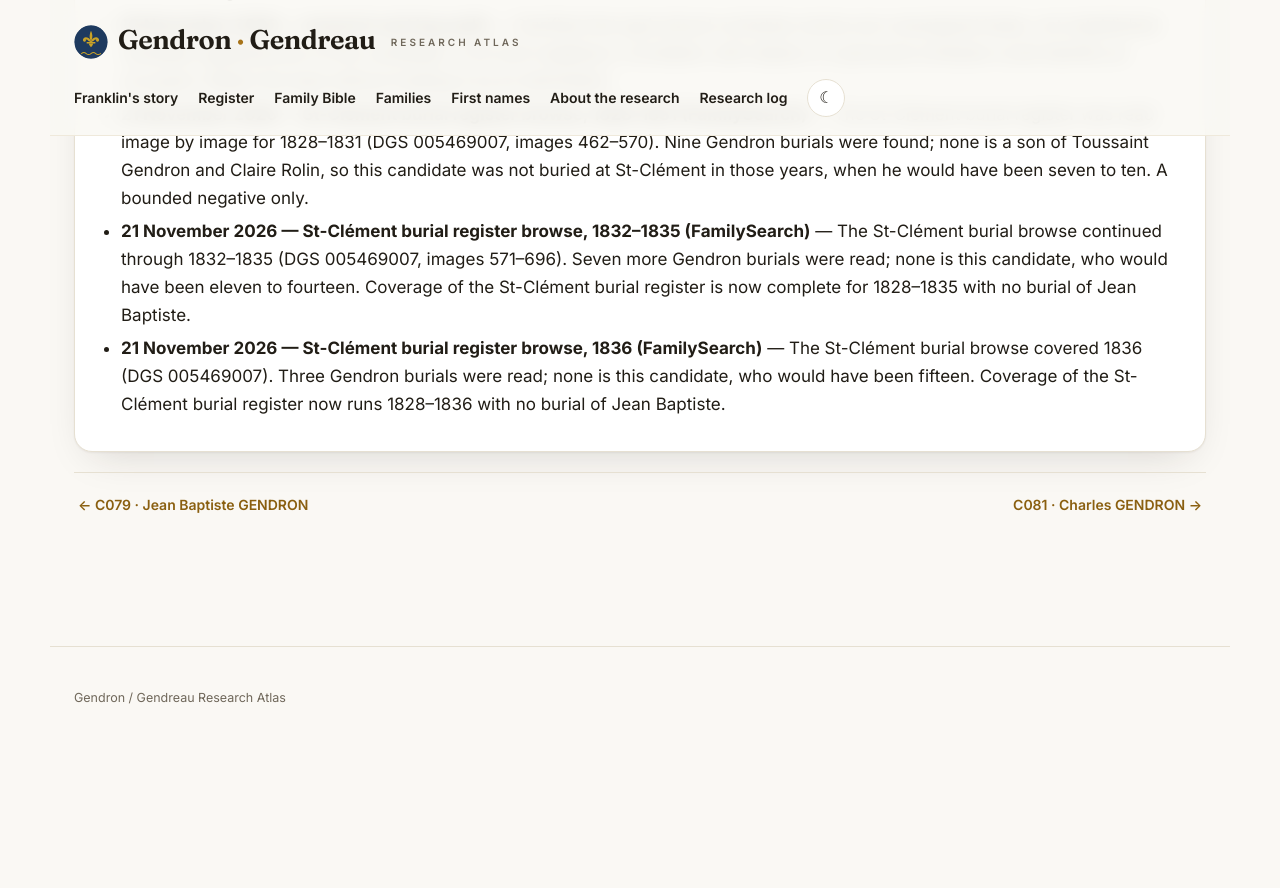
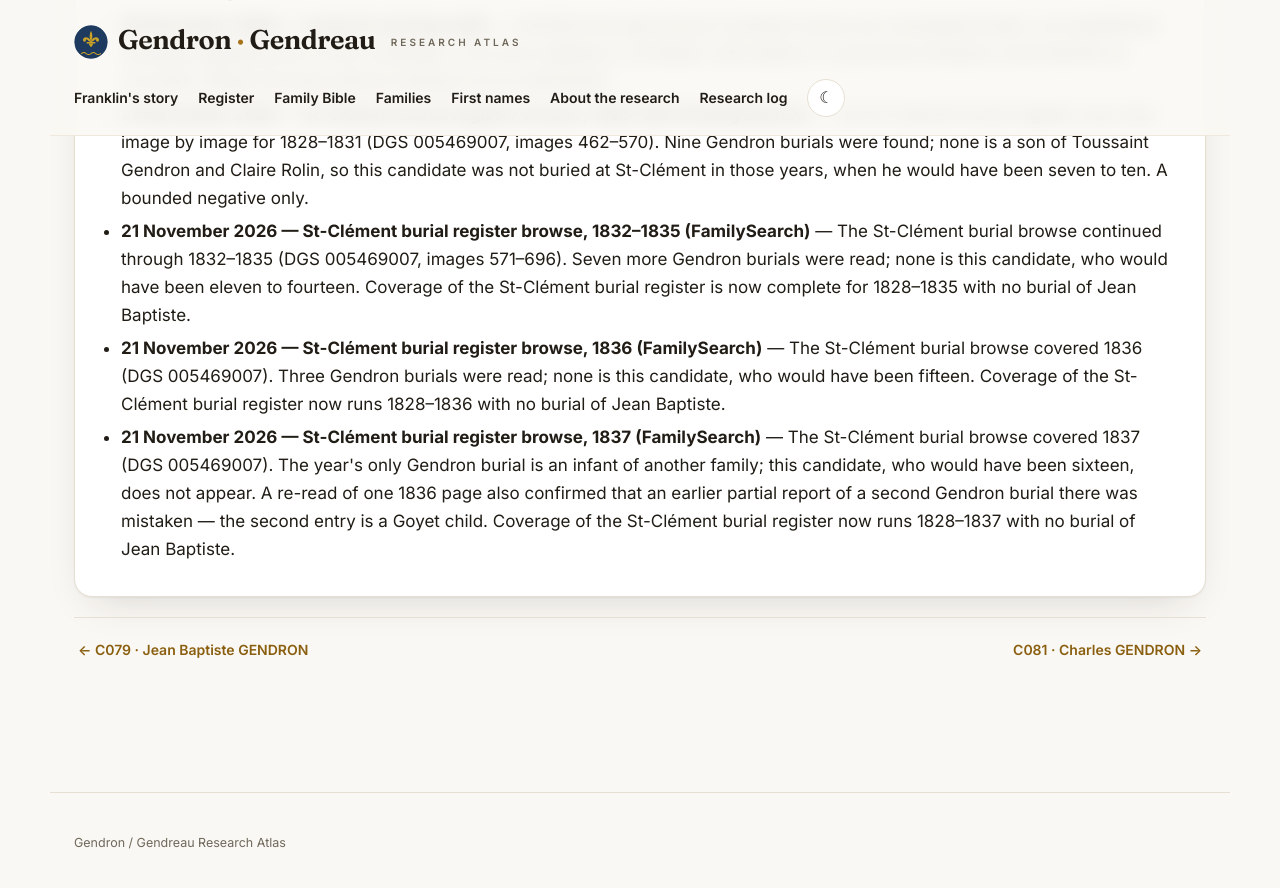
Before and after one commit to vetharmon/gendron-research, a Jekyll site: the page built from _candidates/c080.md, in a window 1280 px wide and 900 px high, scrolled down 2987 px. Shown: the top 888 px of the window. Built offline with Jekyll 4.4.1, drawn with Linux system fonts in a browser that asks for light colours; before the commit the page ends 3742 px from its top, so only the background shows below that.

Commit message:
St-Clement burial browse 1837 — entries for C080, C195, C212

```diff
--- a/_candidates/c080.md
+++ b/_candidates/c080.md
@@ -33,6 +33,8 @@ search_log:
     outcome: "The St-Clément burial browse continued through 1832–1835 (DGS 005469007, images 571–696). Seven more Gendron burials were read; none is this candidate, who would have been eleven to fourteen. Coverage of the St-Clément burial register is now complete for 1828–1835 with no burial of Jean Baptiste."
   - resource: "21 November 2026 — St-Clément burial register browse, 1836 (FamilySearch)"
     outcome: "The St-Clément burial browse covered 1836 (DGS 005469007). Three Gendron burials were read; none is this candidate, who would have been fifteen. Coverage of the St-Clément burial register now runs 1828–1836 with no burial of Jean Baptiste."
+  - resource: "21 November 2026 — St-Clément burial register browse, 1837 (FamilySearch)"
+    outcome: "The St-Clément burial browse covered 1837 (DGS 005469007). The year's only Gendron burial is an infant of another family; this candidate, who would have been sixteen, does not appear. A re-read of one 1836 page also confirmed that an earlier partial report of a second Gendron burial there was mistaken — the second entry is a Goyet child. Coverage of the St-Clément burial register now runs 1828–1837 with no burial of Jean Baptiste."
 permalink: /candidates/c080/
 sources:
   - label: "LAFRANCE baptism (act 2369738)"
```
Also changed, not shown: _candidates/c195.md (+2 -0 lines), _candidates/c212.md (+2 -0 lines).
